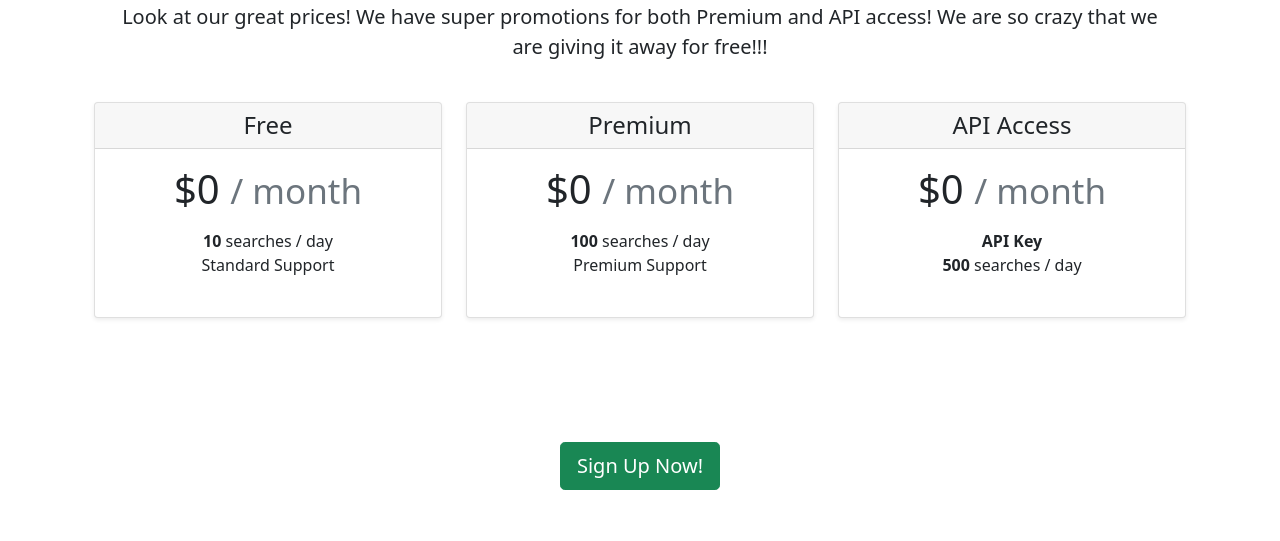
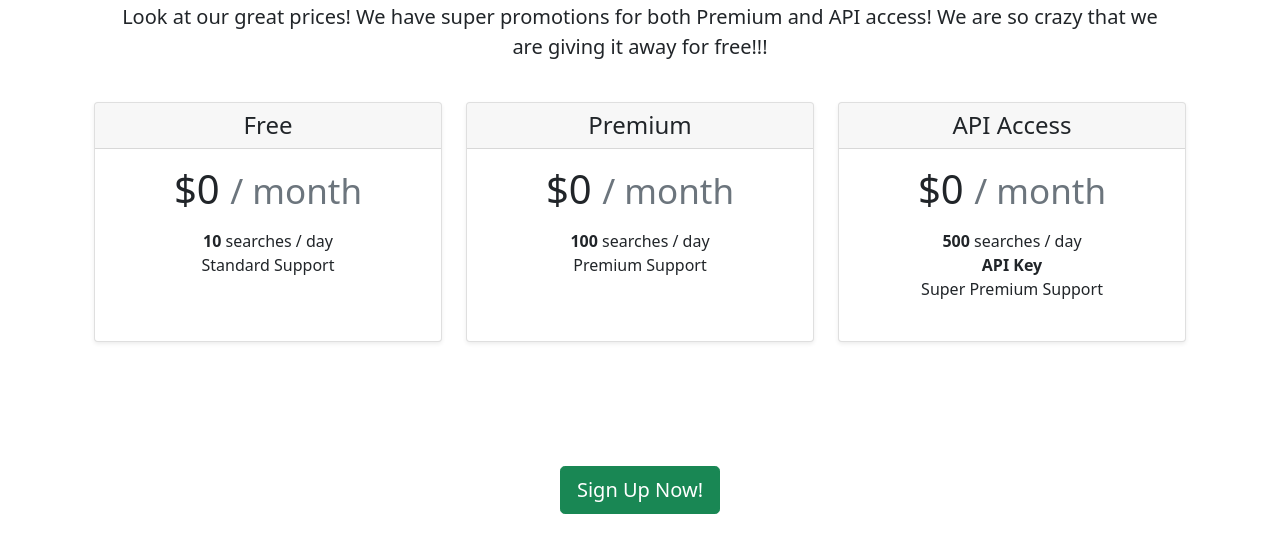
Before and after one commit to m-niemiec/car_prices_tool, a Django app: page /pricing/ in a window 1280 px wide. Shown: the part 377-918 px from the top of the page. Before the commit the page ends 867 px from the top, so only its background shows below. Run offline with Django 3.2, Linux system fonts and the light colour scheme; some libraries are stand-ins or nearby versions.

Commit message:
Cosmetic fixes

```diff
--- a/car_prices_tool_website/car_prices_tool/templates/car_prices_tool/pricing.html
+++ b/car_prices_tool_website/car_prices_tool/templates/car_prices_tool/pricing.html
@@ -32,6 +32,7 @@
                                 <ul class="list-unstyled mt-3 mb-4">
                                     <li><b>10</b> searches / day</li>
                                     <li>Standard Support</li>
+                                    <br>
                                 </ul>
                             </div>
                         </div>
@@ -47,6 +48,7 @@
                                 <ul class="list-unstyled mt-3 mb-4">
                                     <li><b>100</b> searches / day</li>
                                     <li>Premium Support</li>
+                                    <br>
                                 </ul>
                             </div>
                         </div>
@@ -60,8 +62,9 @@
                                 <h1 class="card-title pricing-card-title">$0 <small class="text-muted">/ month</small>
                                 </h1>
                                 <ul class="list-unstyled mt-3 mb-4">
+                                    <li><b>500</b> searches / day</li>
                                     <li><b>API Key</b></li>
-                                    <li><b>500</b> searches / day</li>
+                                    <li>Super Premium Support</li>
                                 </ul>
                             </div>
                         </div>
```
